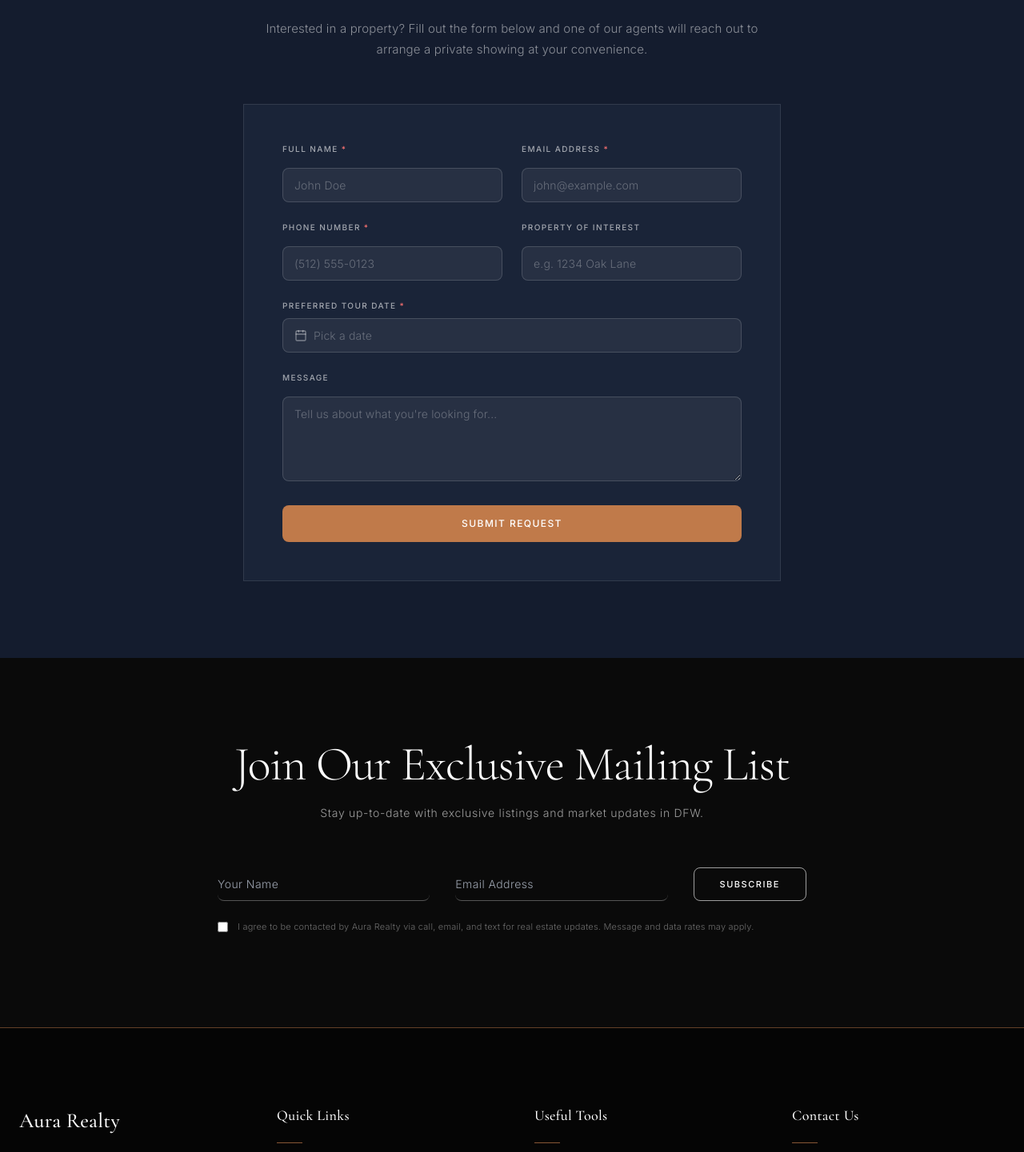
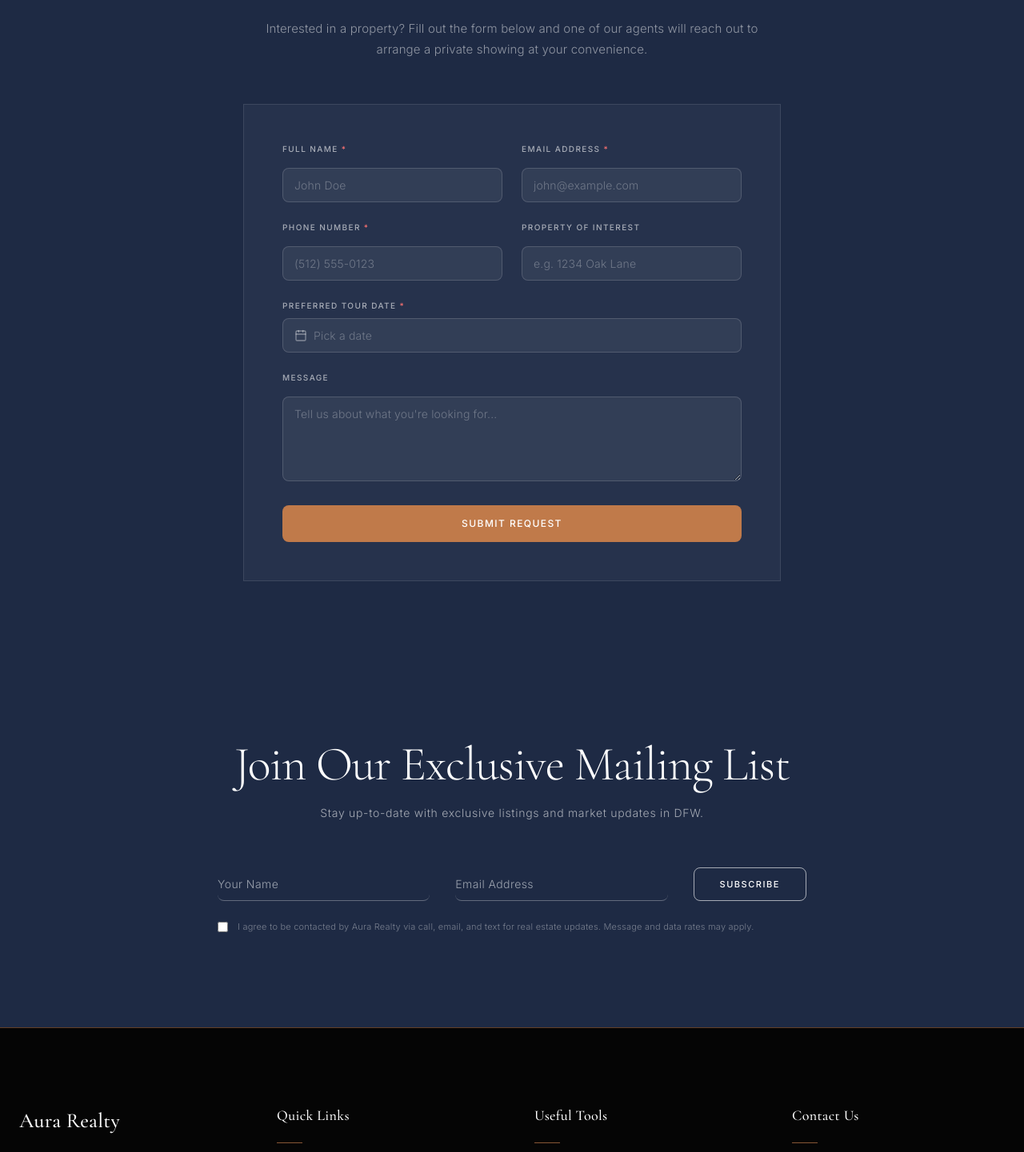
Before and after one commit to Ramanimma/AuraRealty, a React (Vite) app: page / in a window 1280 px wide. Shown: the part 4880-6321 px from the top of the page at 80% size. Built offline with nearby package versions, Linux system fonts and the light colour scheme; no server answers; the database is empty.

Commit message:
Contact + Mailing List: brand navy

```diff
--- a/src/components/ContactSection.tsx
+++ b/src/components/ContactSection.tsx
@@ -107,7 +107,7 @@ const ContactSection = () => {
       id="contact"
       className="py-24"
       ref={sectionRef}
-      style={{ backgroundColor: "#141C2E", opacity: 0 }}
+      style={{ backgroundColor: "#1E2A44", opacity: 0 }}
     >
       <style>{`
         .dark-input::placeholder { color: rgba(255,255,255,0.30); }
@@ -130,7 +130,7 @@ const ContactSection = () => {
         {isSubmitted ? (
           <div
             className="max-w-2xl mx-auto p-8 md:p-12 text-center space-y-4"
-            style={{ backgroundColor: "#1A2438", border: "0.5px solid rgba(255,255,255,0.10)" }}
+            style={{ backgroundColor: "#26324C", border: "0.5px solid rgba(255,255,255,0.10)" }}
           >
             <CheckCircle2 className="h-12 w-12 mx-auto" style={{ color: GOLD }} />
             <h3 style={{ fontFamily: "'Cormorant Garamond', serif", fontSize: "28px", fontWeight: 400, color: "#fff" }}>
@@ -159,7 +159,7 @@ const ContactSection = () => {
             <form
               onSubmit={handleSubmit}
               className="max-w-2xl mx-auto p-8 md:p-12 space-y-6"
-              style={{ backgroundColor: "#1A2438", border: "0.5px solid rgba(255,255,255,0.10)" }}
+              style={{ backgroundColor: "#26324C", border: "0.5px solid rgba(255,255,255,0.10)" }}
             >
             <div className="grid grid-cols-1 md:grid-cols-2 gap-6">
               <div className="space-y-2">
--- a/src/components/MailingList.tsx
+++ b/src/components/MailingList.tsx
@@ -47,7 +47,7 @@ const MailingList = () => {
   return (
     <section
       style={{
-        backgroundColor: "#0A0A0A",
+        backgroundColor: "#1E2A44",
         padding: "100px 24px",
         minHeight: "300px",
       }}
```
